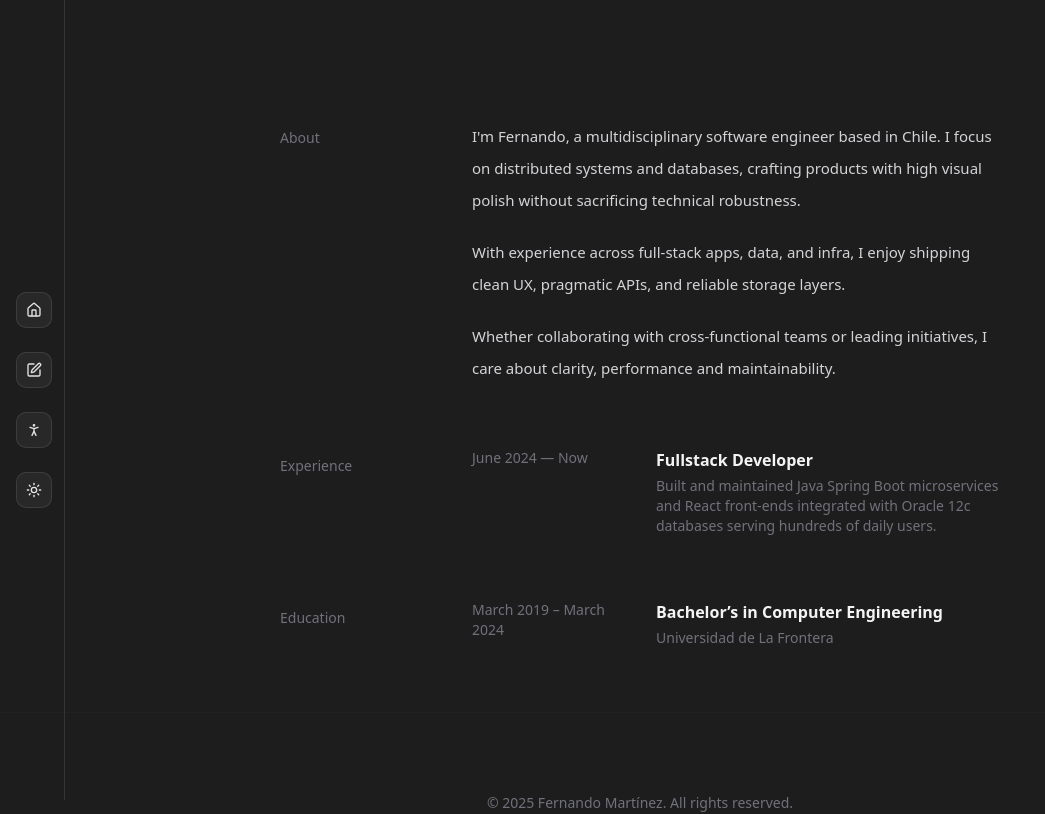
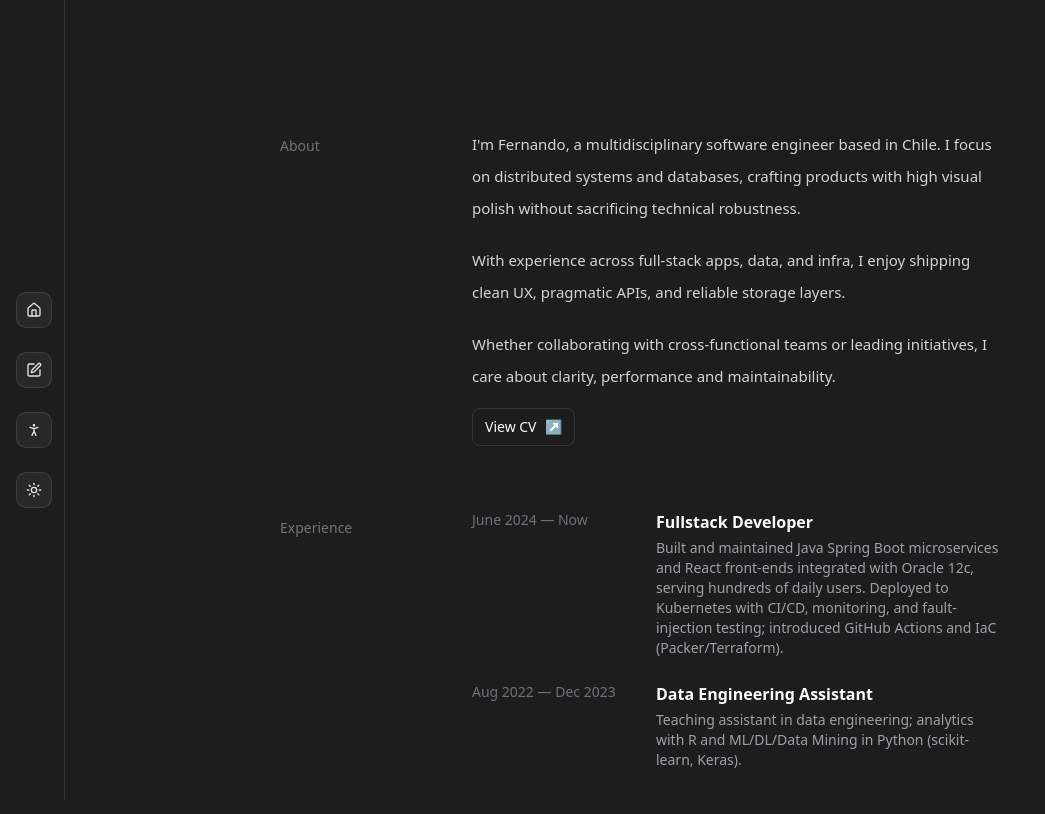
Before and after one commit to fmartinez09/portfolio, a Next.js app: page /about in a window 1280 px wide. Shown: the top 814 px of the page, without its empty margins (0-1045 px from the left). Built offline with nearby package versions, Linux system fonts and the light colour scheme.

Commit message:
update about

```diff
--- a/app/about/page.tsx
+++ b/app/about/page.tsx
@@ -1,20 +1,35 @@
 import AboutSection from '@/components/AboutSection'
 import SectionRow from '@/components/SectionRow'
 
+
 export default function AboutPage() {
     return (
-        <main className="space-y-12 md:space-y-16 pt-12 md:pt-30">
+        <main className="space-y-12 md:space-y-16 pt-12 md:pt-32">
             <AboutSection />
-
             {/* Experience */}
             <SectionRow label="Experience" size="sm">
                 <div className="space-y-6">
+                    {/* Fullstack Developer */}
                     <div className="grid grid-cols-[160px_minmax(0,1fr)] items-start gap-6">
-                        <div className="text-sm text-zinc-500">June 2024 — Now</div>
+                        <div className="text-sm text-zinc-600 dark:text-zinc-500">June 2024 — Now</div>
                         <div>
-                            <div className="font-semibold text-zinc-100">Fullstack Developer</div>
-                            <div className="mt-1 text-sm text-zinc-500">Built and maintained Java Spring Boot microservices and React front-ends integrated with Oracle 12c
-                                databases serving hundreds of daily users.</div>
+                            <div className="font-semibold text-foreground">Fullstack Developer</div>
+                            <div className="mt-1 text-sm text-zinc-600 dark:text-zinc-400">
+                                Built and maintained Java Spring Boot microservices and React front-ends integrated with Oracle 12c,
+                                serving hundreds of daily users. Deployed to Kubernetes with CI/CD, monitoring, and fault-injection
+                                testing; introduced GitHub Actions and IaC (Packer/Terraform).
+                            </div>
+                        </div>
+                    </div>
+
+                    {/* Data Engineering Assistant */}
+                    <div className="grid grid-cols-[160px_minmax(0,1fr)] items-start gap-6">
+                        <div className="text-sm text-zinc-600 dark:text-zinc-500">Aug 2022 — Dec 2023</div>
+                        <div>
+                            <div className="font-semibold text-foreground">Data Engineering Assistant</div>
+                            <div className="mt-1 text-sm text-zinc-600 dark:text-zinc-400">
+                                Teaching assistant in data engineering; analytics with R and ML/DL/Data Mining in Python (scikit-learn, Keras).
+                            </div>
                         </div>
                     </div>
                 </div>
@@ -24,10 +39,12 @@ export default function AboutPage() {
             <SectionRow label="Education" size="sm">
                 <div className="space-y-6">
                     <div className="grid grid-cols-[160px_minmax(0,1fr)] items-start gap-6">
-                        <div className="text-sm text-zinc-500">March 2019 – March 2024</div>
+                        <div className="text-sm text-zinc-600 dark:text-zinc-500">March 2019 — March 2024</div>
                         <div>
-                            <div className="font-semibold text-zinc-100">Bachelor’s in Computer Engineering</div>
-                             <div className="mt-1 text-sm text-zinc-500">Universidad de La Frontera</div>
+                            <div className="font-semibold text-foreground">Bachelor’s in Computer Engineering</div>
+                            <div className="mt-1 text-sm text-zinc-600 dark:text-zinc-400">
+                                Universidad de La Frontera.
+                            </div>
                         </div>
                     </div>
                 </div>
--- a/components/AboutSection.tsx
+++ b/components/AboutSection.tsx
@@ -27,6 +27,15 @@ export default function AboutSection() {
           clarity, performance and maintainability.
         </p>
       </motion.div>
+      <div className="mt-4">
+        <a
+          href="/cv.pdf"
+          className="inline-flex items-center gap-2 rounded-md border border-zinc-200/50 dark:border-white/10 px-3 py-2 text-sm font-medium text-foreground hover:bg-zinc-100/60 dark:hover:bg-white/10 transition"
+        >
+          View CV
+          <span aria-hidden>↗</span>
+        </a>
+      </div>
     </SectionRow>
   )
 }
--- a/components/Footer.tsx
+++ b/components/Footer.tsx
@@ -6,7 +6,8 @@ import { useState } from 'react'
 export default function Footer() {
   const [email, setEmail] = useState('')
   return (
-    <footer className="mt-16 border-t border-zinc-800/50">
+   <footer className="mt-16 border-t border-zinc-200/40 dark:border-white/10">
+
       <div className="mx-auto max-w-[720px] px-6 py-12 text-center">
         {/*
         <div className="flex items-center justify-center text-zinc-400">
--- a/components/ProfileHeader.tsx
+++ b/components/ProfileHeader.tsx
@@ -94,9 +94,10 @@ export default function ProfileHeader() {
 
       {/* ubicación con separadores */}
       <div className="mt-4 flex items-center text-[12px] text-zinc-500 dark:text-zinc-500">
-        <span>CHL, Temuco</span>
+        <span>CL, Temuco</span>
+        {/*
         <Dot className="mx-1 h-4 w-4 text-zinc-500 dark:text-zinc-600" />
-        {/*
+
         <span>−33.45° S</span>
         <Dot className="mx-1 h-4 w-4 text-zinc-500 dark:text-zinc-600" />
         <span>−70.66° W</span>
--- a/components/Sidebar.tsx
+++ b/components/Sidebar.tsx
@@ -21,7 +21,8 @@ export default function Sidebar() {
         initial={{ scaleY: 0 }}
         animate={{ scaleY: 1 }}
         transition={{ duration: 0.8, delay: 0.3, ease: [0.22, 1, 0.36, 1] }}
-        className="fixed left-16 top-0 bottom-0 hidden md:block w-px bg-zinc-300 dark:bg-white/10 origin-top z-50"
+        className="fixed left-16 top-0 bottom-0 hidden md:block w-px bg-zinc-200/40 dark:bg-white/10 origin-top z-50"
+
       />
 
       {/* Sidebar */}
@@ -40,7 +41,8 @@ export default function Sidebar() {
           >
             <Link
               href={href}
-              className="grid h-9 w-9 place-items-center rounded-lg border border-zinc-300 dark:border-white/10 bg-zinc-50 dark:bg-white/5 hover:bg-zinc-100 dark:hover:bg-white/10 transition"
+              className="grid h-9 w-9 place-items-center rounded-lg border border-zinc-200/50 dark:border-white/10 bg-zinc-50/80 dark:bg-white/5 hover:bg-zinc-100/70 dark:hover:bg-white/10 transition"
+
               title={label}
             >
               <Icon size={16} className="text-zinc-600 dark:text-zinc-200" />
```
